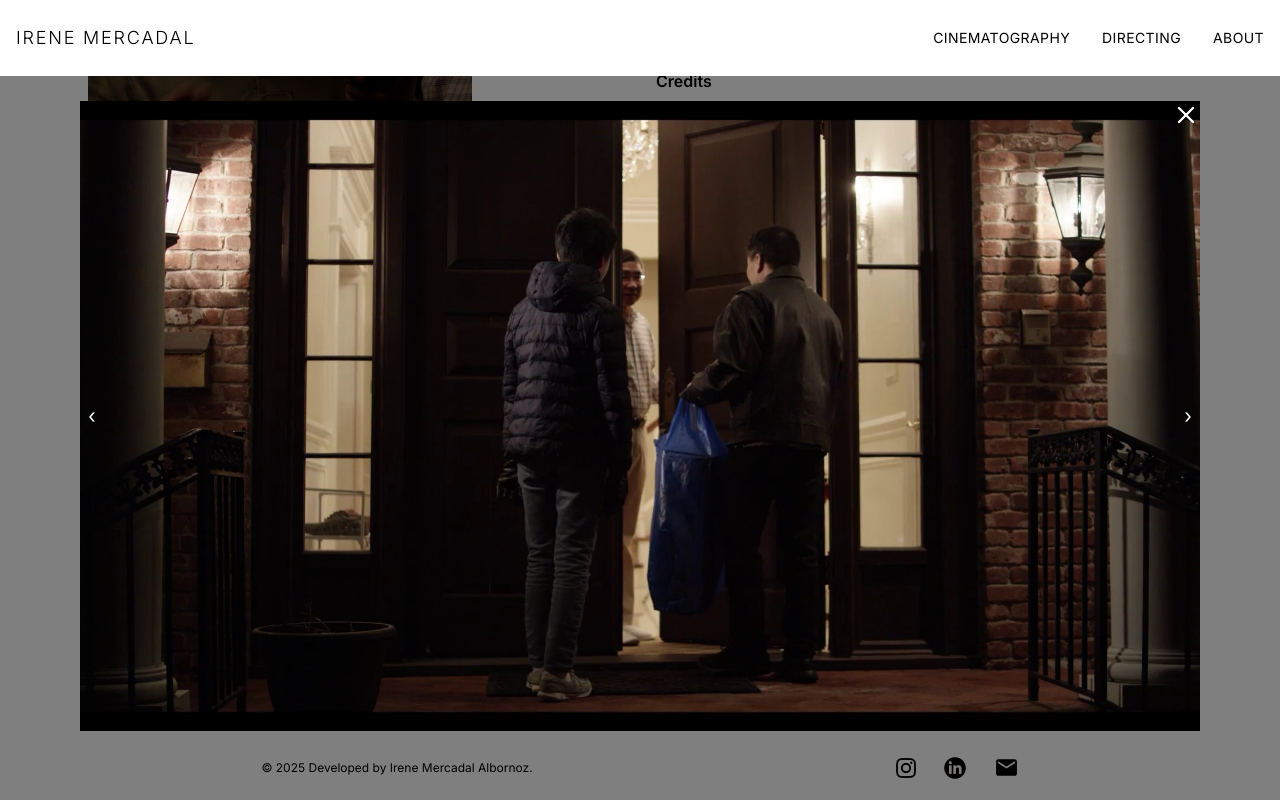
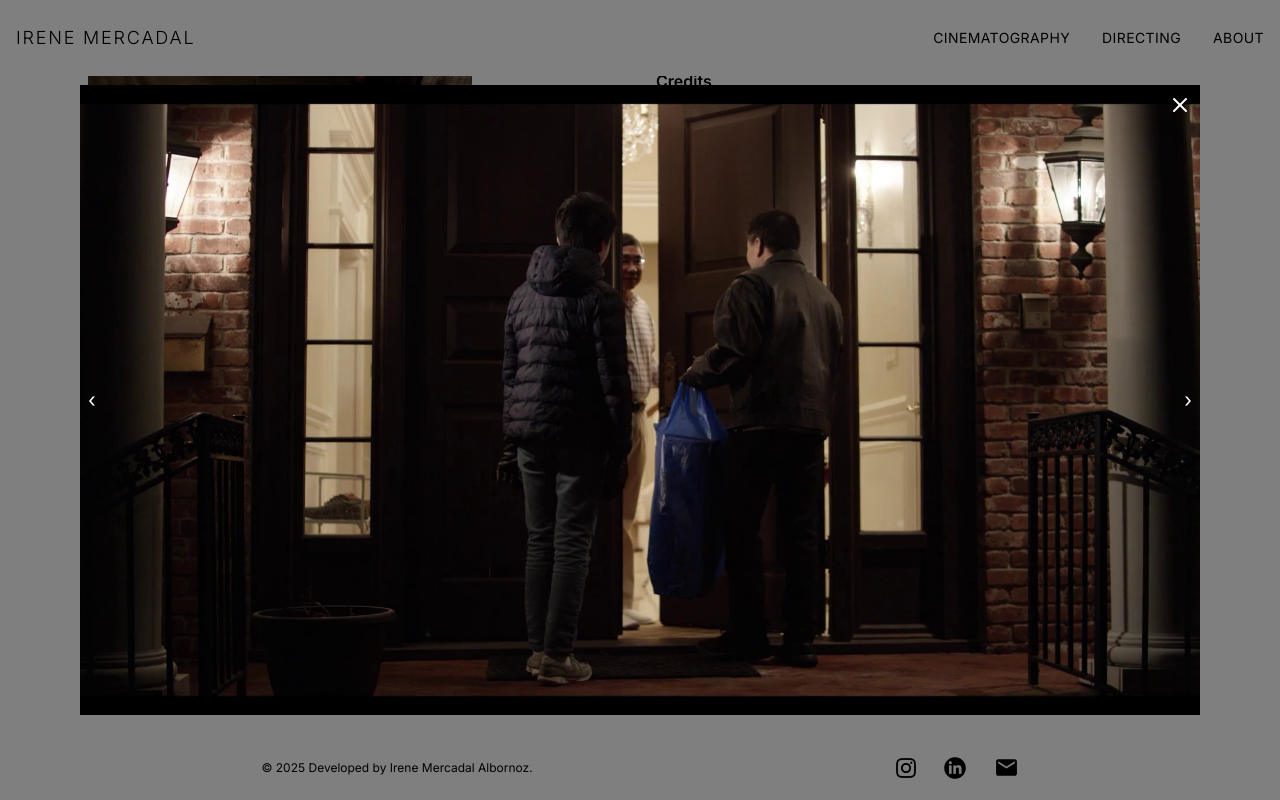
Before and after one commit to imercadal/portfolio, a Next.js app: page /cinematography/a-toy-car in a window 1280 px wide. Both pictures are taken after a click on the element 220 px from the left and 842 px from the top of the page. Shown: the part 317-1117 px from the top of the page. Built offline with nearby package versions, Linux system fonts and the light colour scheme.

Commit message:
Modal adjustments

```diff
--- a/components/film-project.tsx
+++ b/components/film-project.tsx
@@ -37,6 +37,7 @@ export default function FilmProject({ project }: FilmProjectProps) {
   }, [nextImage, prevImage]);
 
   return (
+    <>
       <div className="max-w-6xl mx-auto p-6 space-y-8">
         {/* Header Section with Poster and Info */}
         <div className="grid grid-cols-1 lg:grid-cols-2 gap-8 items-center">
@@ -114,6 +115,7 @@ export default function FilmProject({ project }: FilmProjectProps) {
         </div>
         )}
 
+      </div>
       <Modal isOpen={!!selectedStill} onClose={() => setSelectedStill(null)}>
         {selectedStill && (
           <Image
@@ -131,7 +133,7 @@ export default function FilmProject({ project }: FilmProjectProps) {
           <button onClick={nextImage} className='text-white text-xl'>›</button>
         </div>
       </Modal>
-    </div>
+    </>
   )
 }
 
--- a/components/header.tsx
+++ b/components/header.tsx
@@ -14,7 +14,7 @@ export default function Header() {
     }
 
     return(
-        <header className="fixed w-full bg-white z-50">
+        <header className="fixed w-full bg-white z-40">
             <div className="container mx-auto px-4 py-6 tracking-wide">
                 <div className="flex justify-between items-center">
                     <Link href="/" className="text-lg font-light tracking-widest">
--- a/components/ui/Modal.tsx
+++ b/components/ui/Modal.tsx
@@ -14,17 +14,17 @@ export default function Modal({ isOpen, onClose, children }: ModalProps) {
     <AnimatePresence>
       {isOpen && (
         <motion.div
-          className="fixed inset-0 z-40 flex items-center justify-center bg-black/50"
+          className="fixed inset-0 z-40 m-0 flex items-center justify-center bg-black/50"
           initial={{ opacity: 0 }}
           animate={{ opacity: 1 }}
           exit={{ opacity: 0 }}
         >
           <div className="relative max-w-6xl w-full p-4">
             <button
-              className="absolute top-4 right-4 text-white hover:text-accent"
+              className="absolute top-6 right-6 text-white hover:text-accent"
               onClick={onClose}
             >
-              <X size={28} />
+              <X size={24} />
             </button>
             {children}
           </div>
```
Lines whose indentation alone changed are shown as unchanged.
